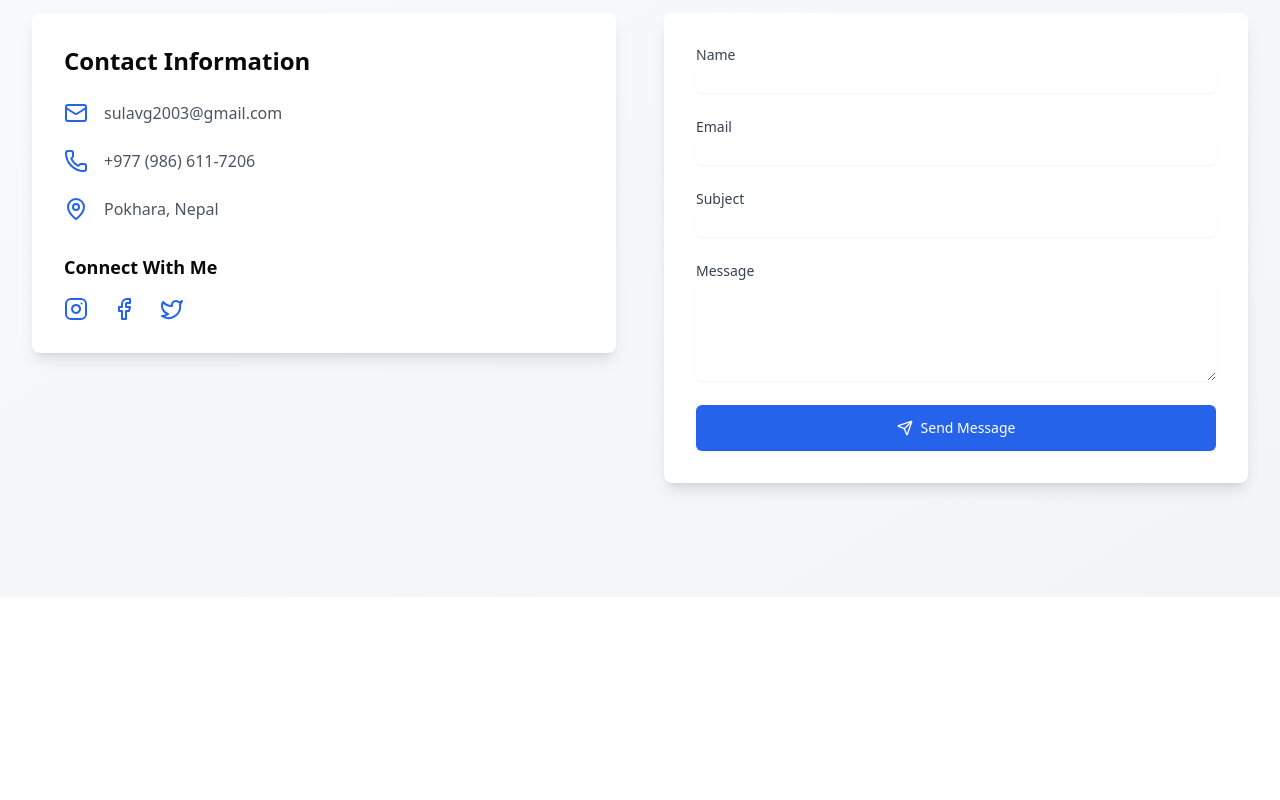
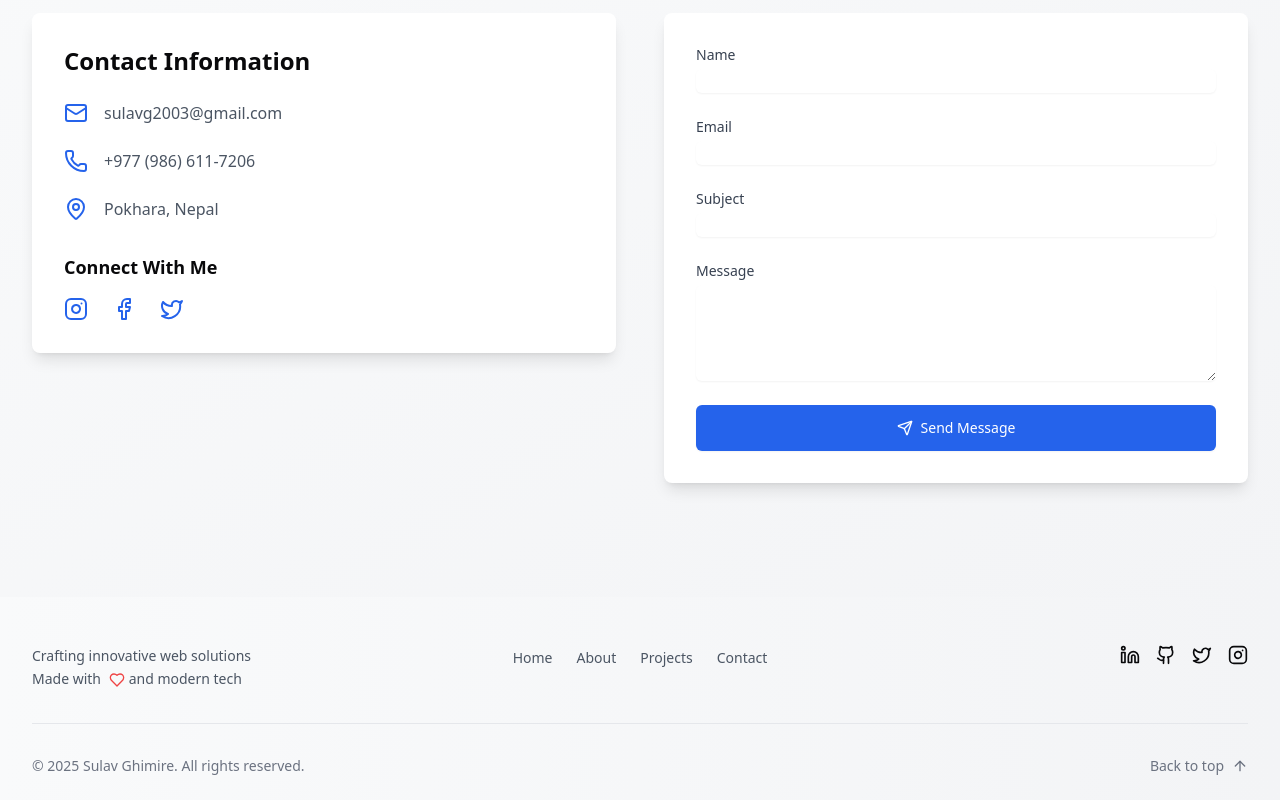
Before and after one commit to sulavghimiree/my-website, a React (Vite) app: page / in a window 1280 px wide. Shown: the part 2795-3595 px from the top of the page. Before the commit the page ends 3392 px from the top, so only its background shows below. Built offline with nearby package versions, Linux system fonts and the light colour scheme.

Commit message:
added footer part

```diff
--- a/src/App.jsx
+++ b/src/App.jsx
@@ -1,5 +1,6 @@
 import AboutSection from "./components/AboutSection";
 import ContactPage from "./components/ContactPage";
+import Footer from "./components/Footer";
 import Homepage from "./components/Homepage";
 import Navbar from "./components/Navbar";
 import ProjectsSection from "./components/ProjectsSection";
@@ -12,6 +13,7 @@ const App = () => {
       <AboutSection />
       <ProjectsSection />
       <ContactPage />
+      <Footer />
     </div>
   );
 };
--- /dev/null
+++ b/src/components/Footer.jsx
@@ -0,0 +1,142 @@
+import React from "react";
+import {
+  Linkedin,
+  Github,
+  Twitter,
+  Instagram,
+  ArrowUp,
+  Heart,
+  Mail,
+} from "lucide-react";
+
+const Footer = () => {
+  const currentYear = new Date().getFullYear();
+
+  const scrollToSection = (sectionId) => {
+    const element = document.getElementById(sectionId);
+    if (element) {
+      element.scrollIntoView({
+        behavior: "smooth",
+        block: "start",
+      });
+    }
+  };
+
+  const scrollToTop = () => {
+    window.scrollTo({
+      top: 0,
+      behavior: "smooth",
+    });
+  };
+
+  const socialLinks = [
+    {
+      icon: Linkedin,
+      url: "https://linkedin.com/in/sulavghimiree",
+      label: "LinkedIn",
+      hoverColor: "hover:text-blue-500",
+    },
+    {
+      icon: Github,
+      url: "https://github.com/sulavghimiree",
+      label: "GitHub",
+      hoverColor: "hover:text-gray-700",
+    },
+    {
+      icon: Twitter,
+      url: "https://twitter.com/sulavghimiree",
+      label: "Twitter",
+      hoverColor: "hover:text-blue-400",
+    },
+    {
+      icon: Instagram,
+      url: "https://instagram.com/sulavghimiree",
+      label: "Instagram",
+      hoverColor: "hover:text-pink-500",
+    },
+  ];
+
+  const navLinks = [
+    { name: "Home", id: "home" },
+    { name: "About", id: "about-section" },
+    { name: "Projects", id: "projects-section" },
+    { name: "Contact", id: "contact" },
+  ];
+
+  return (
+    <footer className="bg-gradient-to-r from-gray-50 to-gray-100 pt-12 pb-6">
+      <div className="max-w-7xl mx-auto px-4 sm:px-6 lg:px-8">
+        {/* Main Footer Content */}
+        <div className="grid grid-cols-1 md:grid-cols-3 gap-8 pb-8">
+          {/* Left Section - About */}
+          <div className="flex flex-col justify-center items-center md:items-start">
+            <p className="text-gray-600 text-sm leading-relaxed text-center md:text-left">
+              Crafting innovative web solutions
+              <br />
+              Made with <Heart className="w-4 h-4 inline text-red-500 mx-1" />
+              and modern tech
+            </p>
+          </div>
+
+          {/* Center Section - Navigation */}
+          <nav className="flex flex-col items-center space-y-4">
+            <ul className="flex flex-wrap justify-center gap-6">
+              {navLinks.map((link) => (
+                <li key={link.name}>
+                  <button
+                    onClick={() => scrollToSection(link.id)}
+                    className="text-gray-600 hover:text-gray-900 transition-colors duration-300 text-sm"
+                  >
+                    {link.name}
+                  </button>
+                </li>
+              ))}
+            </ul>
+          </nav>
+
+          {/* Right Section - Social Links */}
+          <div className="flex flex-col items-center md:items-end space-y-4">
+            <div className="flex space-x-4">
+              {socialLinks.map((social) => {
+                const Icon = social.icon;
+                return (
+                  <button
+                    key={social.label}
+                    onClick={() =>
+                      window.open(social.url, "_blank", "noopener,noreferrer")
+                    }
+                    className={`transform transition-all duration-300 hover:scale-110 ${social.hoverColor}`}
+                    aria-label={social.label}
+                  >
+                    <Icon className="w-5 h-5" />
+                  </button>
+                );
+              })}
+            </div>
+          </div>
+        </div>
+
+        {/* Divider */}
+        <div className="border-t border-gray-200 pt-8">
+          <div className="flex flex-col md:flex-row justify-between items-center">
+            {/* Copyright Notice */}
+            <p className="text-gray-500 text-sm">
+              © {currentYear} Sulav Ghimire. All rights reserved.
+            </p>
+
+            {/* Back to Top Button */}
+            <button
+              onClick={scrollToTop}
+              className="mt-4 md:mt-0 flex items-center space-x-2 text-gray-500 hover:text-gray-900 transition-colors duration-300"
+            >
+              <span className="text-sm">Back to top</span>
+              <ArrowUp className="w-4 h-4" />
+            </button>
+          </div>
+        </div>
+      </div>
+    </footer>
+  );
+};
+
+export default Footer;
```
